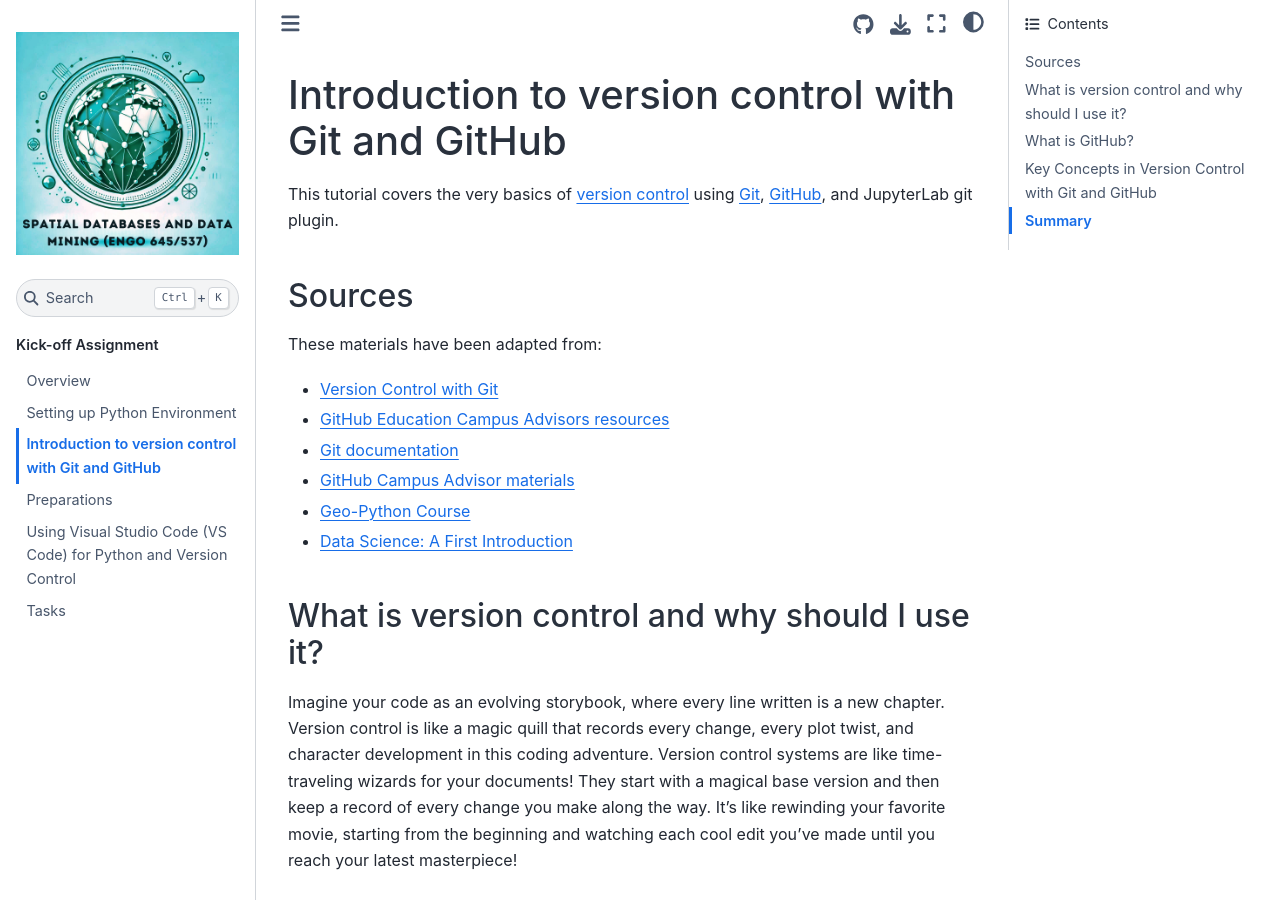
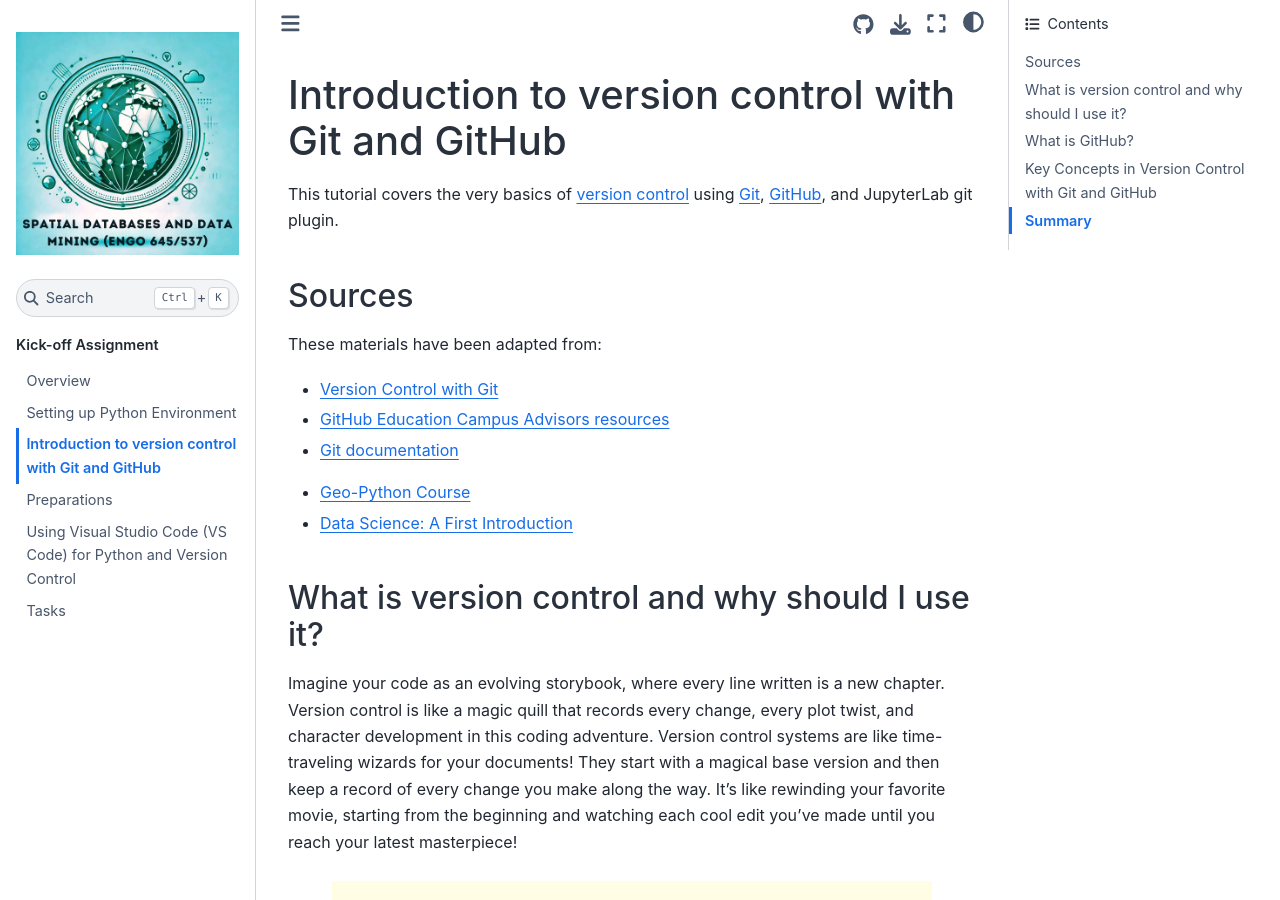
Before and after one commit to Raei-Bahareh/Spatial_Data_Mining_Winter2026, a Sphinx documentation site: the page built from source/tutorials/L1/git_and_github.rst, in a window 1280 px wide and 900 px high. Built offline with Sphinx 7.4.7 and the Sphinx Book theme 1.1.4, drawn with Linux system fonts in a browser that asks for light colours.

Commit message:
update the websites

```diff
--- a/source/tutorials/L1/git_and_github.rst
+++ b/source/tutorials/L1/git_and_github.rst
@@ -19,7 +19,7 @@
 - `Version Control with Git <http://swcarpentry.github.io/git-novice/>`__
 - `GitHub Education Campus Advisors resources <https://github.com/Campus-Advisors>`__
 - `Git documentation <https://git-scm.com/about/>`__
-- `GitHub Campus Advisor materials <https://education.github.com/teachers/advisors>`__
+.. - `GitHub Campus Advisor materials <https://education.github.com/teachers/advisors>`__
 - `Geo-Python Course <https://geo-python-site.readthedocs.io/en/latest/lessons/L2/git-basics.html>`__
 - `Data Science: A First Introduction <https://datasciencebook.ca/version-control.html>`__
 
```
